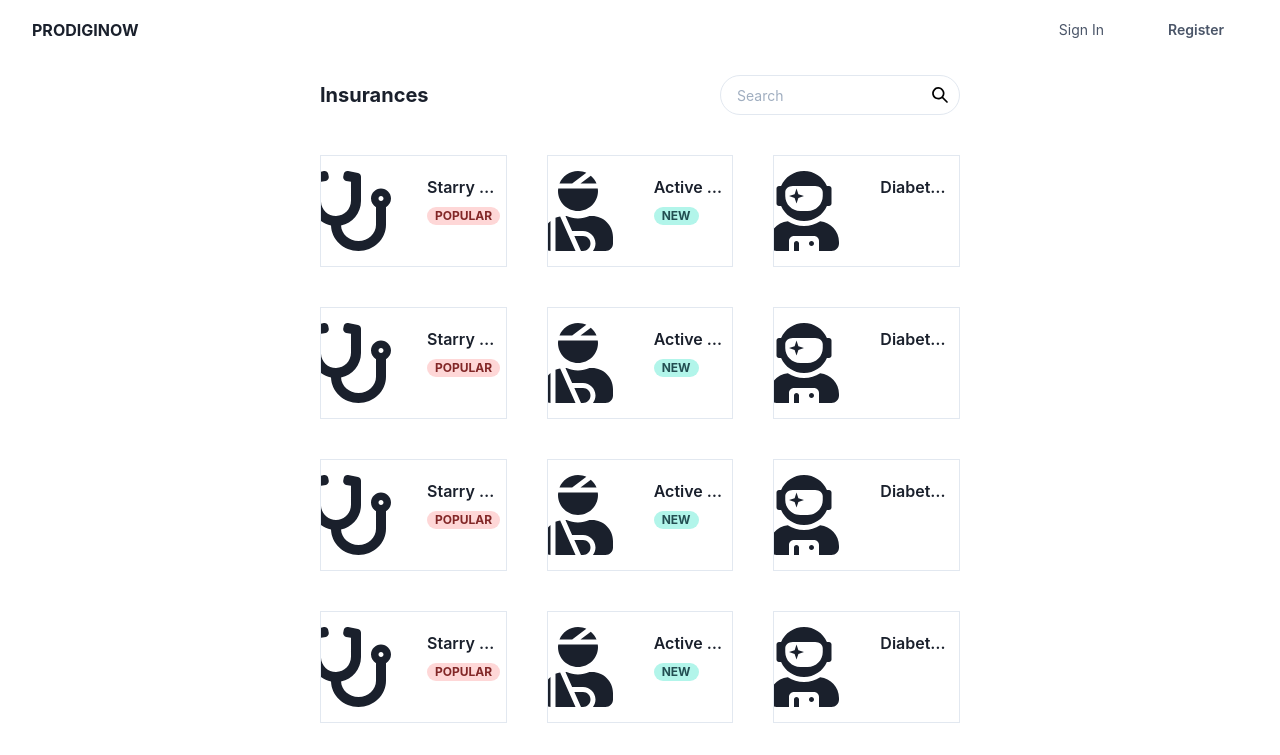
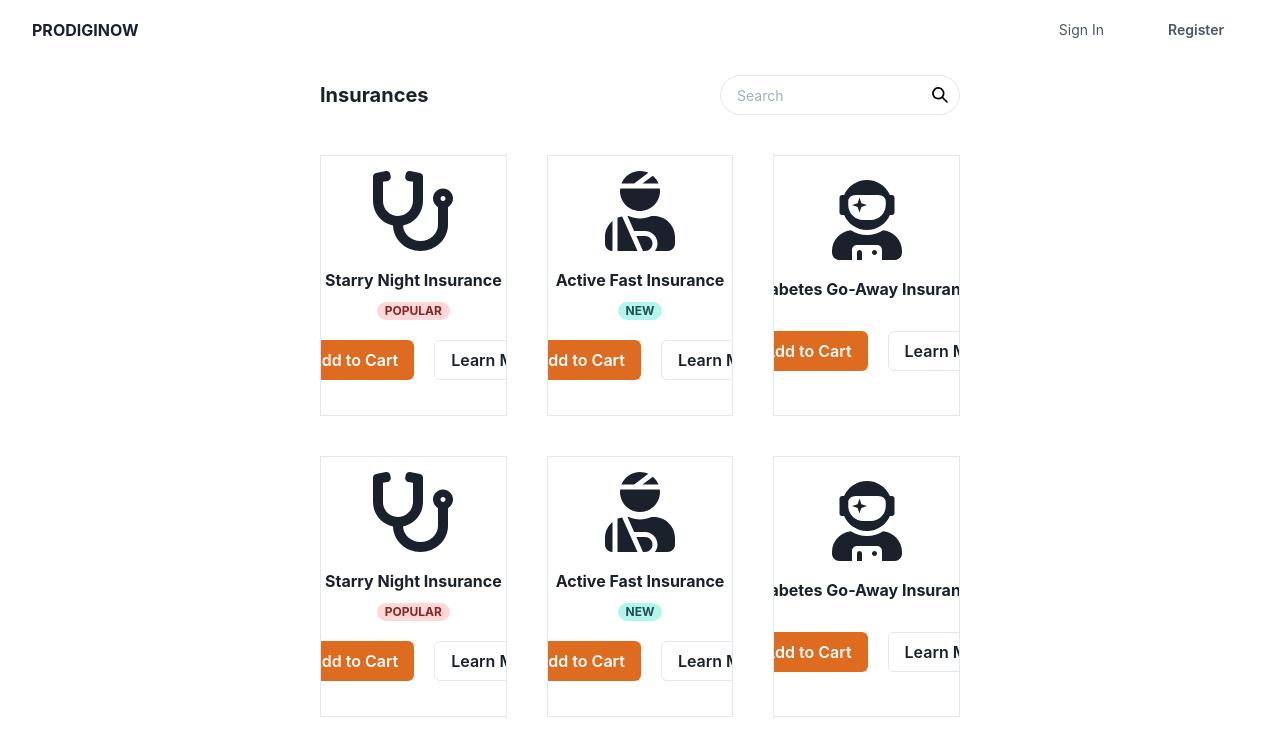
Before and after one commit to bcjrsnappymob/prodigy-fe-assessment, a Next.js app in the folder prodigy-assessment/: page /insurances in a window 1280 px wide. Shown: the top 755 px of the page. Built offline with nearby package versions, Linux system fonts and the light colour scheme.

Commit message:
Add Product List Card

```diff
--- a/prodigy-assessment/components/products/ProductCard.tsx
+++ b/prodigy-assessment/components/products/home/ProductCard.tsx
@@ -1,6 +1,6 @@
 import { Box, Icon, Badge, Container } from '@chakra-ui/react';
-import { InsuranceStatus } from '../../constants/product';
-import { BadgeProps, InsuranceItem } from '../../models/product';
+import { InsuranceStatus } from '../../../constants/product';
+import { BadgeProps, InsuranceItem } from '../../../models/product';
 
 export default function ProductCard(props: Pick<InsuranceItem, 'title' | 'currentStatus' | 'icon'>){
 
--- a/prodigy-assessment/components/products/ProductGrid.tsx
+++ b/prodigy-assessment/components/products/home/ProductGrid.tsx
@@ -1,5 +1,5 @@
 import { SimpleGrid } from "@chakra-ui/react";
-import { ProductGridProps } from "../../models/product";
+import { ProductGridProps } from "../../../models/product";
 import ProductCard from "./ProductCard";
 
 export const ProductGrid = (props: ProductGridProps) => {
--- /dev/null
+++ b/prodigy-assessment/components/products/listing/ProductListCard.tsx
@@ -0,0 +1,73 @@
+import { Box, Icon, Badge, Button, Stack, Heading } from '@chakra-ui/react';
+import Link from 'next/link';
+import { InsuranceStatus } from '../../../constants/product';
+import { BadgeProps, InsuranceItem } from '../../../models/product';
+import { FaPlus } from 'react-icons/fa';
+
+export default function ProductListCard(props: Pick<InsuranceItem, 'title' | 'currentStatus' | 'icon'>){
+
+    const BadgeStatus = (props: BadgeProps) => {
+
+        if (props.currentStatus === InsuranceStatus.new) {
+            return (
+                <Badge borderRadius='full' px='2' colorScheme='teal'>
+                    { props.currentStatus }
+                </Badge>
+            );
+        }
+
+        if (props.currentStatus === InsuranceStatus.popular) {
+            return (
+                <Badge borderRadius='full' px='2' colorScheme='red'>
+                    { props.currentStatus }
+                </Badge>
+            );
+        }
+
+        return (
+            <template></template>
+        );
+    }
+
+    return (
+        <Box
+            maxW='sm'
+            borderWidth={1}
+            overflow='hidden'
+            px={10} py={15}
+            display='flex'
+            flexDirection='column'
+            justifyContent='center'
+            alignItems='center'
+        >
+            <Icon as={props.icon} w={20} h={20}/>
+            <Box
+                my='5'
+                fontWeight='semibold'
+                as='h4'
+                lineHeight='tight'
+                isTruncated
+                textAlign='left'
+                display='flex'
+                flexDirection='column'
+                justifyContent='center'
+                alignItems='center'
+            >
+                <Heading size='sm' as='h6'>{props.title}</Heading>
+                <Box display='flex' alignItems='baseline' mt={3}>
+                    <BadgeStatus currentStatus={props.currentStatus}></BadgeStatus>
+                </Box>
+            </Box>
+            <Stack direction='row' spacing={5} mb={5}>
+                <Button colorScheme='orange' variant='solid' leftIcon={< FaPlus />}>
+                    Add to Cart
+                </Button>
+                <Link href='' passHref>
+                    <Button variant='outline'>
+                        Learn More
+                    </Button>
+                </Link>
+            </Stack>
+        </Box>
+    );
+}
--- /dev/null
+++ b/prodigy-assessment/components/products/listing/ProductListGrid.tsx
@@ -0,0 +1,28 @@
+import { SimpleGrid } from "@chakra-ui/react";
+import { ProductGridProps } from "../../../models/product";
+import ProductListCard from "./ProductListCard";
+
+export const ProductListGrid = (props: ProductGridProps) => {
+    if (!props || !props.data || props.data.length === 0) {
+        return (
+            <template></template>
+        );
+    }
+
+    return (
+        <SimpleGrid columns={props.numberOfColumns} spacing={10}>
+            {
+                props.data.map((product, id) => {
+                    return (
+                        <ProductListCard
+                            key={id}
+                            icon={product.icon}
+                            title={product.title}
+                            currentStatus={product.currentStatus}
+                        ></ProductListCard>
+                    );
+                })
+            }
+        </SimpleGrid>
+    );
+};
--- a/prodigy-assessment/pages/index.tsx
+++ b/prodigy-assessment/pages/index.tsx
@@ -1,7 +1,7 @@
 import type { NextPage } from 'next'
 import { Container, Flex, Heading, Box, Button } from '@chakra-ui/react';
 import { insuranceItems } from '../data/mock-data';
-import { ProductGrid } from '../components/products/ProductGrid';
+import { ProductGrid } from '../components/products/home/ProductGrid';
 import { InsuranceItem } from '../models/product';
 import Link from 'next/link';
 import { useEffect } from 'react';
--- a/prodigy-assessment/pages/insurances/index.tsx
+++ b/prodigy-assessment/pages/insurances/index.tsx
@@ -1,7 +1,7 @@
 import { Container, Box, Flex, Heading } from '@chakra-ui/react';
 import type { NextPage } from 'next';
 import { useEffect, useState, ChangeEvent } from 'react';
-import { ProductGrid } from '../../components/products/ProductGrid';
+import { ProductListGrid } from '../../components/products/listing/ProductListGrid';
 import { insuranceItems } from '../../data/mock-data';
 import { InsuranceItem } from '../../models/product';
 import SearchBar from '../../components/general/Searchbar';
@@ -18,11 +18,11 @@ const InsuranceListingPage: NextPage = () => {
         if (searchQuery.length === 0) {
             setInsurances(mockData);
         }
-
+        // Filter out data by title in lower case format
         const filteredInsurances = mockData.filter((item) => {
             return item.title.toLowerCase().includes(searchQuery);
         });
-
+        // Update insurance state with filteredInsurances
         setInsurances(filteredInsurances);
     };
 
@@ -48,7 +48,7 @@ const InsuranceListingPage: NextPage = () => {
                     justify={'center'}
                     direction={'column'}
                 >
-                    <ProductGrid data={insurances} numberOfColumns={3}></ProductGrid>
+                    <ProductListGrid data={insurances} numberOfColumns={3}></ProductListGrid>
                 </Flex>
             </Box>
         </Container>
```
